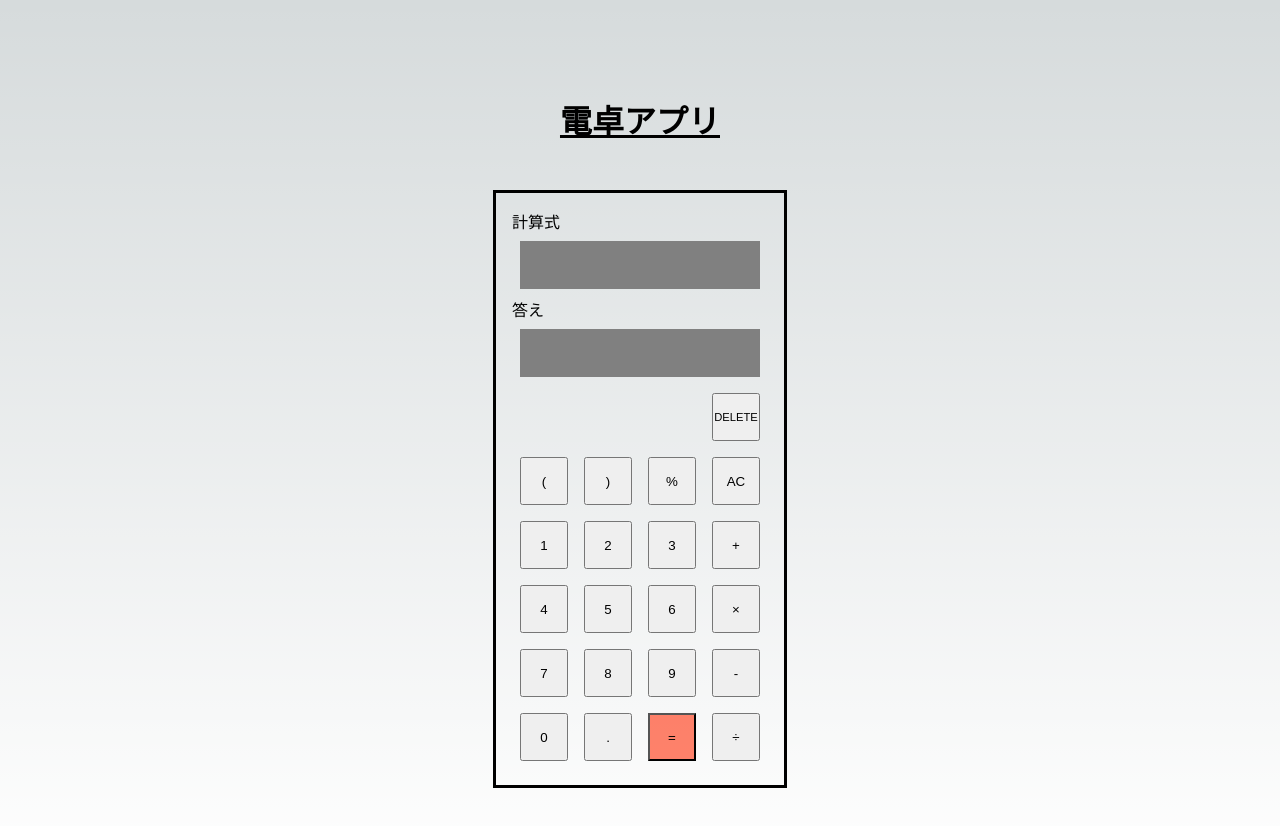
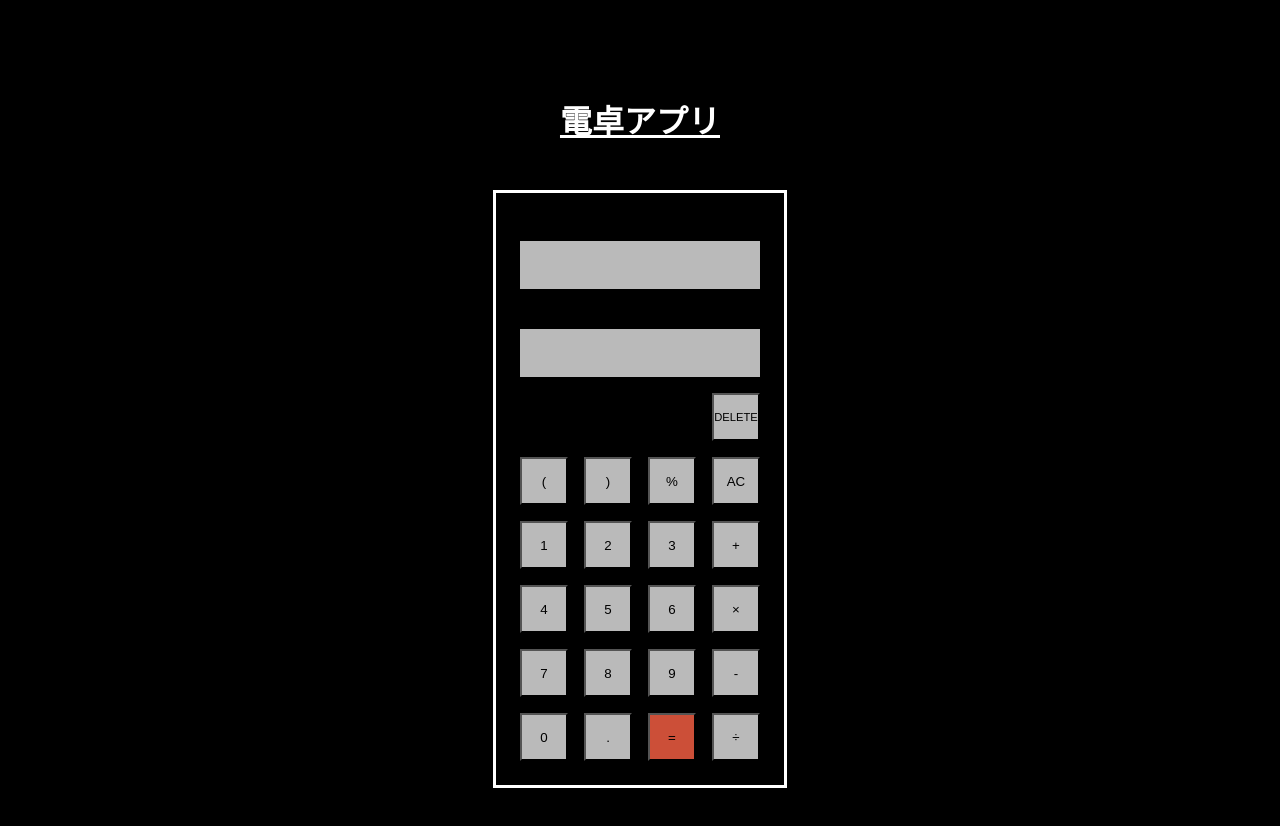
Before and after one commit to shimpei1494/calculate-next-app, a Next.js app: page / in a window 1280 px wide. Shown: the top 826 px of the page. Built offline with nearby package versions, Linux system fonts and the light colour scheme.

Commit message:
ダークモードじゃないと色変わるのでcssで色固定

```diff
--- a/components/Calculator/Calculator.module.css
+++ b/components/Calculator/Calculator.module.css
@@ -1,7 +1,7 @@
 .container {
   margin-top: 3rem;
   padding: 1rem;
-  border: solid;
+  border: solid white;
 }
 
 .btnDisplayWrapper {
@@ -23,7 +23,7 @@
   margin: 0.5rem;
   height: 3rem;
   width: 1fr;
-  background-color: gray;
+  background-color: rgb(186, 186, 186);
   display: flex;
   align-items: center;
 }
--- a/components/Switch/Switch.module.css
+++ b/components/Switch/Switch.module.css
@@ -2,6 +2,11 @@
   height: 3rem;
   width: 3rem;
   margin: 0.5rem;
+  background-color: rgb(186, 186, 186);
+}
+
+.btn:hover {
+  background-color: rgb(222, 222, 222);
 }
 
 .equal {
--- a/styles/Home.module.css
+++ b/styles/Home.module.css
@@ -5,8 +5,10 @@
   align-items: center;
   padding: 6rem;
   min-height: 100vh;
+  background-color: black;
 }
 
 .title {
   text-decoration:underline;
+  color: white;
 }
```
